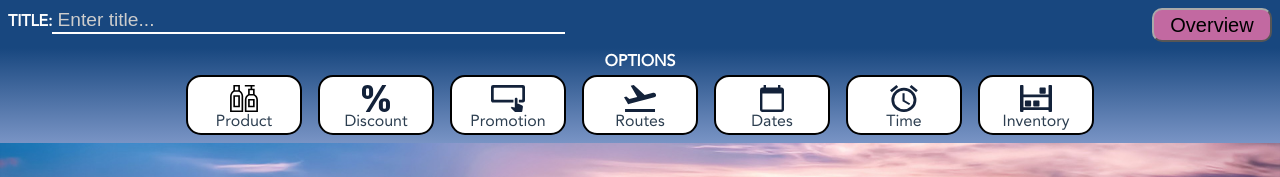
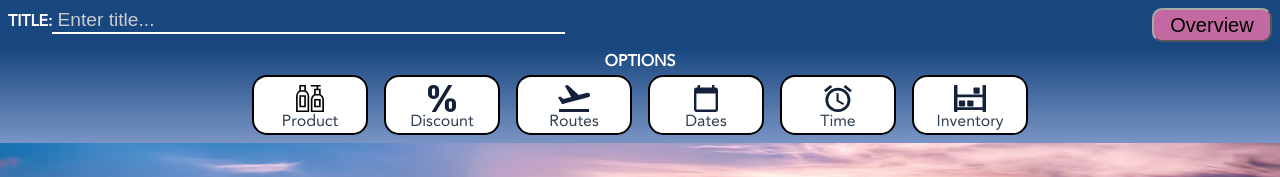
Before and after one commit to AnnieLeonia/marketplace, a Vue app: page / in a window 1280 px wide. Shown: the top 177 px of the page. Built offline with nearby package versions, Linux system fonts and the light colour scheme; what v-calendar, vue-js-modal would draw is missing.

Commit message:
Apply changes based on internal testing

```diff
--- a/src/App.vue
+++ b/src/App.vue
@@ -1,9 +1,9 @@
 <template>
   <div id="app">
-    <Menu/>
-    <Workspace/>
-    <Remove/>
-    <Footer/>
+    <Menu />
+    <Workspace />
+    <Remove />
+    <Footer />
   </div>
 </template>
 
@@ -55,7 +55,7 @@ body {
 
 .workspace .option:hover {
   box-shadow: 6px 12px 20px #555555;
-  border: solid #555555 2px;
+  border: solid #c269a1 2px;
 }
 
 .trash .option {
--- a/src/components/Menu.vue
+++ b/src/components/Menu.vue
@@ -2,7 +2,7 @@
   <header>
     <div class="titleBar">
       <label for="title">Title:</label>
-      <input type="text" id="title" placeholder="Enter title...">
+      <input type="text" id="title" placeholder="Enter title..." />
       <button class="btnOverview" v-on:click="open()">Overview</button>
     </div>
     <nav>
@@ -18,8 +18,12 @@
           sort: false
         }"
       >
-        <div class="option" v-for="option in menuOptions" v-bind:key="option.name">
-          <img class="optionIcon" v-bind:src="option.path" alt="icon">
+        <div
+          class="option"
+          v-for="option in menuOptions"
+          v-bind:key="option.name"
+        >
+          <img class="optionIcon" v-bind:src="option.path" alt="icon" />
           <p class="optionTitle">{{ option.name }}</p>
         </div>
       </draggable>
@@ -56,15 +60,15 @@ export default {
           value: "",
           depth: 0
         },
-        {
-          id: 0,
-          name: "Promotion",
-          path: require("../assets/promotion.svg"),
-          edited: false,
-          display: "",
-          value: "",
-          depth: 0
-        },
+        // {
+        //   id: 0,
+        //   name: "Promotion",
+        //   path: require("../assets/promotion.svg"),
+        //   edited: false,
+        //   display: "",
+        //   value: "",
+        //   depth: 0
+        // },
         {
           id: 0,
           name: "Routes",
@@ -179,5 +183,6 @@ nav {
 
 .menu > .option {
   display: inline-block;
+  cursor: move;
 }
 </style>
--- a/src/components/options/Product.vue
+++ b/src/components/options/Product.vue
@@ -1,18 +1,21 @@
 <template>
   <div>
     <div class="modalHeader">
-      <img class="modalIcon color" src="../../assets/product.svg" alt="icon">
+      <img class="modalIcon color" src="../../assets/product.svg" alt="icon" />
       <h1>Product</h1>
     </div>
-    <Side/>
+    <Side />
     <div class="modalBody">
       <div class="products">
-        <el-radio class="radio" v-model="optionSelected" :label="0">Single Product</el-radio>
+        <el-radio class="radio" v-model="optionSelected" :label="0"
+          >Single Product</el-radio
+        >
         <el-select
           class="select"
           v-bind:class="productSelected.length > 0 ? ' indent' : ''"
           v-model="productSelected"
           filterable
+          no-match-text="No products found"
           placeholder="Search product by name"
         >
           <div class="header">
@@ -22,7 +25,10 @@
             <p>Tags</p>
           </div>
           <template v-if="productSelected.length > 0" slot="prefix">
-            <img class="prefix" :src="products.find(o => o.product === productSelected).path">
+            <img
+              class="prefix"
+              :src="products.find(o => o.product === productSelected).path"
+            />
           </template>
           <template v-else slot="prefix"></template>
           <el-option
@@ -35,7 +41,7 @@
           >
             <div class="proText" @click="selectProduct()">
               <p class="prod">
-                <img class="optionIcon" v-bind:src="item.path" alt="icon">
+                <img class="optionIcon" v-bind:src="item.path" alt="icon" />
                 {{ item.product }}
               </p>
               <p>{{ item.vendors }}</p>
@@ -46,8 +52,9 @@
         </el-select>
       </div>
       <div class="collection">
-        <el-radio class="radio" v-model="optionSelected" :label="1">Collections</el-radio>
-
+        <el-radio class="radio" v-model="optionSelected" :label="1"
+          >Collections</el-radio
+        >
         <table class="wholeTable" cellspacing="0" cellpadding="0">
           <table cellspacing="0" cellpadding="0">
             <tr>
@@ -95,7 +102,9 @@
         </table>
       </div>
       <div class="categories">
-        <el-radio class="radio" v-model="optionSelected" :label="2">Categories</el-radio>
+        <el-radio class="radio" v-model="optionSelected" :label="2"
+          >Categories</el-radio
+        >
         <table class="wholeTable" cellspacing="0" cellpadding="0">
           <table cellspacing="0" cellpadding="0">
             <tr>
@@ -115,8 +124,12 @@
                         optionSelected === 2
                     "
                   >
-                    <td class="optionCat" id="optionFrom">{{ option.categories }}</td>
-                    <td class="optionPro2" id="optionTo">{{ option.product }}</td>
+                    <td class="optionCat" id="optionFrom">
+                      {{ option.categories }}
+                    </td>
+                    <td class="optionPro2" id="optionTo">
+                      {{ option.product }}
+                    </td>
                   </div>
                   <div
                     class="notChosen"
@@ -430,6 +443,7 @@ export default {
 }
 
 .searchField {
+  font-family: "Avenir";
   height: 3em;
 }
 
--- a/src/components/options/Routes.vue
+++ b/src/components/options/Routes.vue
@@ -70,7 +70,7 @@ export default {
         {
           id: 1,
           from: "ARN",
-          to: "CIC",
+          to: "ORD",
           cityFrom: "Stockholm",
           cityTo: "Chicago"
         },
@@ -256,14 +256,18 @@ export default {
         this.$props.option.edited = false;
       } else {
         this.$props.option.edited = true;
-        returnValue = this.selected[0].from
+        returnValue = this.selected[0].cityFrom
           .concat(" - ")
-          .concat(this.selected[0].to);
+          .concat(this.selected[0].cityTo);
         if (this.selected.length > 1) {
           returnValue += " + "
             .concat(this.selected.length - 1)
-            .concat(" more routes");
+            .concat(" more route");
+          if (this.selected.length > 2) {
+            returnValue += "s";
+          }
         }
+
         this.$props.option.display = returnValue;
         this.$props.option.value = this.selected;
       }
--- a/src/components/options/Time.vue
+++ b/src/components/options/Time.vue
@@ -19,7 +19,7 @@
         >
       </div>
       <div class="radioOption" v-on:click="toggle(1)">
-        <el-radio v-model="radio" :label="1">Time to destination</el-radio>
+        <el-radio v-model="radio" :label="1">Time left to destination</el-radio>
         <el-input-number
           v-model="nbrs[1]"
           :min="1"
```
